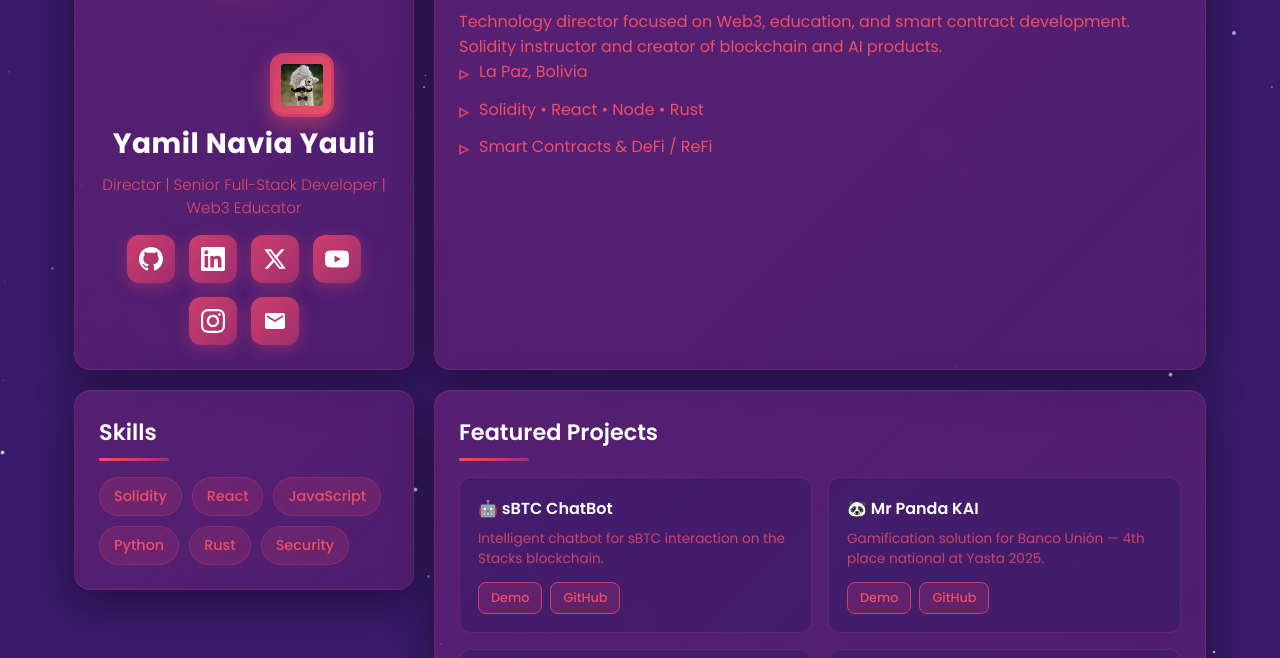
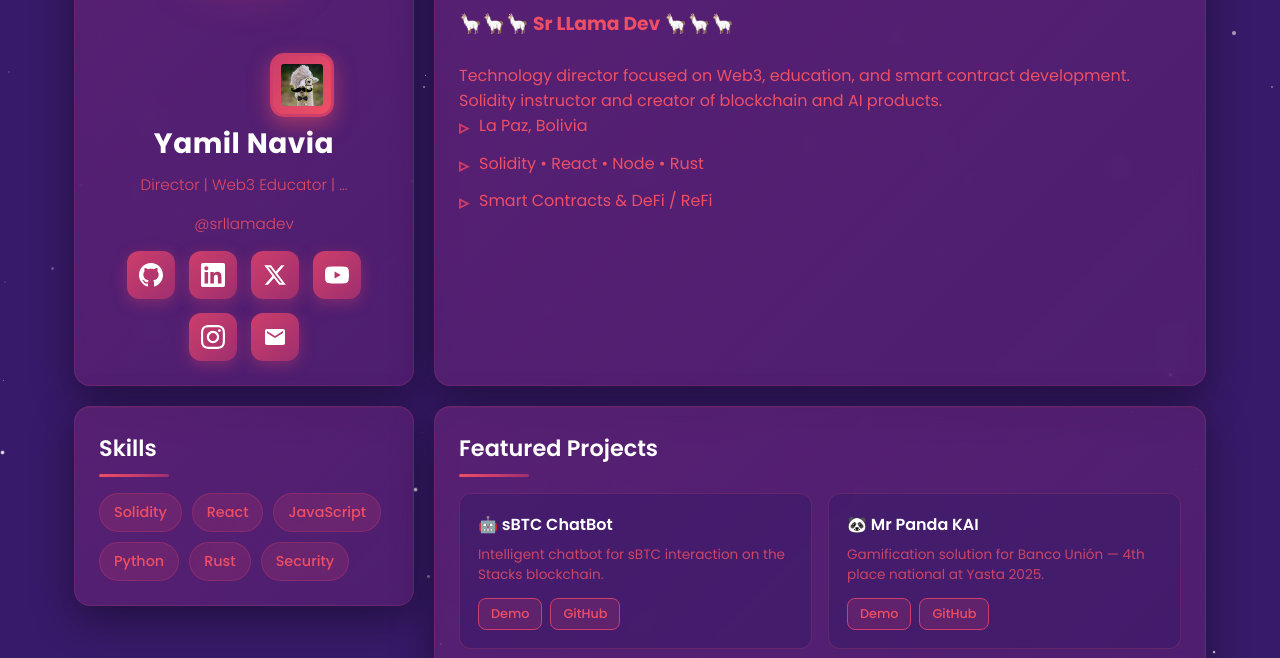
Before and after one commit to srllamadev/srllamadevPF, a plain HTML site: page index.html in a window 1280 px wide. Shown: the part 142-800 px from the top of the page. Drawn offline with Linux system fonts and the light colour scheme.

Commit message:
Add changes to CV

```diff
--- a/index.html
+++ b/index.html
@@ -16,8 +16,9 @@
             <img src="assets/img/profile.jpg" alt="Yamil Navia" class="avatar" />
             <img src="assets/img/profile2.jpg" alt="Marca Llama" class="brand" />
           </div>
-          <h1>Yamil Navia Yauli</h1>
-          <p class="role">Director | Senior Full-Stack Developer | Web3 Educator</p>
+          <h1>Yamil Navia</h1>
+          <p class="role">Director | Web3 Educator | ... </p>
+          <p class="role">@srllamadev </p>
           <div class="links">
             <a href="https://github.com/srllamadev" target="_blank" rel="noopener" title="GitHub">
               <svg viewBox="0 0 24 24" xmlns="http://www.w3.org/2000/svg"><path d="M12 0c-6.626 0-12 5.373-12 12 0 5.302 3.438 9.8 8.207 11.387.599.111.793-.261.793-.577v-2.234c-3.338.726-4.033-1.416-4.033-1.416-.546-1.387-1.333-1.756-1.333-1.756-1.089-.745.083-.729.083-.729 1.205.084 1.839 1.237 1.839 1.237 1.07 1.834 2.807 1.304 3.492.997.107-.775.418-1.305.762-1.604-2.665-.305-5.467-1.334-5.467-5.931 0-1.311.469-2.381 1.236-3.221-.124-.303-.535-1.524.117-3.176 0 0 1.008-.322 3.301 1.23.957-.266 1.983-.399 3.003-.404 1.02.005 2.047.138 3.006.404 2.291-1.552 3.297-1.23 3.297-1.23.653 1.653.242 2.874.118 3.176.77.84 1.235 1.911 1.235 3.221 0 4.609-2.807 5.624-5.479 5.921.43.372.823 1.102.823 2.222v3.293c0 .319.192.694.801.576 4.765-1.589 8.199-6.086 8.199-11.386 0-6.627-5.373-12-12-12z"/></svg>
@@ -42,6 +43,8 @@
 
         <nav class="card about-card">
           <h2>About Me</h2>
+          <h3>🦙🦙🦙 Sr LLama Dev 🦙🦙🦙</h3>
+          <br>
           <p>Technology director focused on Web3, education, and smart contract development. Solidity instructor and creator of blockchain and AI products.</p>
           <ul class="quick">
             <li>La Paz, Bolivia</li>
```
Also changed, not shown: links.txt.
